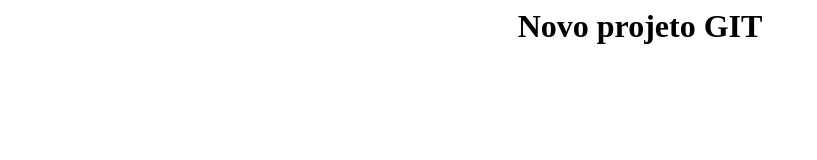
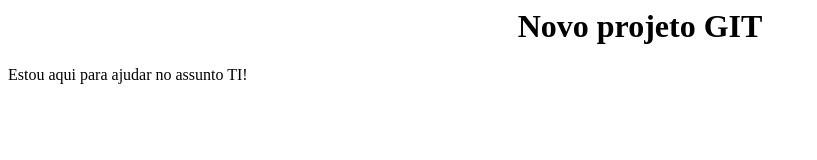
Before and after one commit to dancparanhos/repositorio, a plain HTML site: page index.html in a window 1280 px wide. Shown: the whole page, without its empty margins (0-817 px from the left). Drawn offline with Linux system fonts and the light colour scheme.

Commit message:
Adicionando frases na Home

```diff
--- a/index.html
+++ b/index.html
@@ -1,4 +1,5 @@
 <html>
 <title>Daniel Paranhos</title>
 <h1> <center> Novo projeto GIT </center> </h1>
+<body>Estou aqui para ajudar no assunto TI!</body>
 </html>
```
